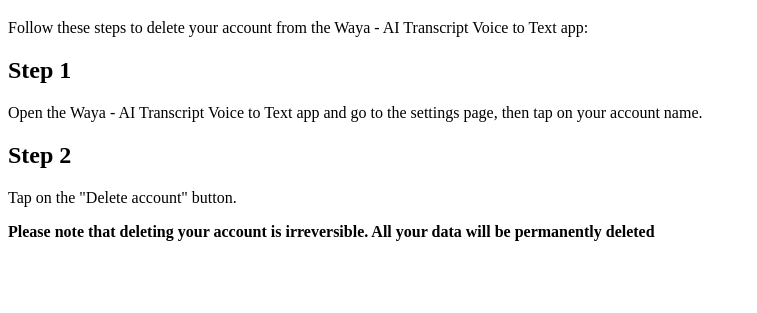
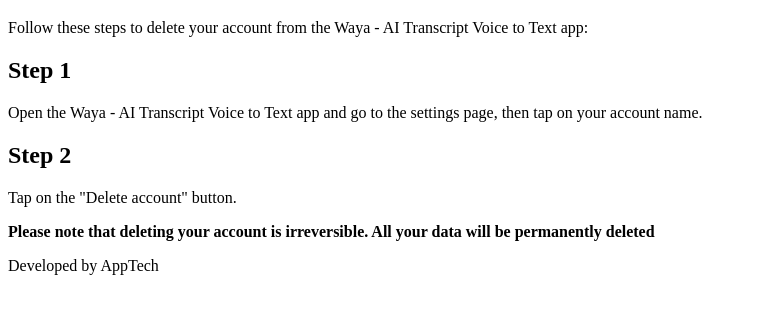
Before and after one commit to ahmersaud/voice-notes-EULA, a plain HTML site: page DeleteAccount.html in a window 1280 px wide. Shown: the part 61-374 px from the top of the page, without its empty margins (0-757 px from the left). Drawn offline with Linux system fonts and the light colour scheme.

Commit message:
added Footer

```diff
--- a/DeleteAccount.html
+++ b/DeleteAccount.html
@@ -16,5 +16,6 @@
         <p>Tap on the "Delete account" button.</p>
     </div>
     <p><strong>Please note that deleting your account is irreversible. All your data will be permanently deleted</strong></p>
+    <footer>Developed by AppTech</footer>
 </body>
 </html>
```
